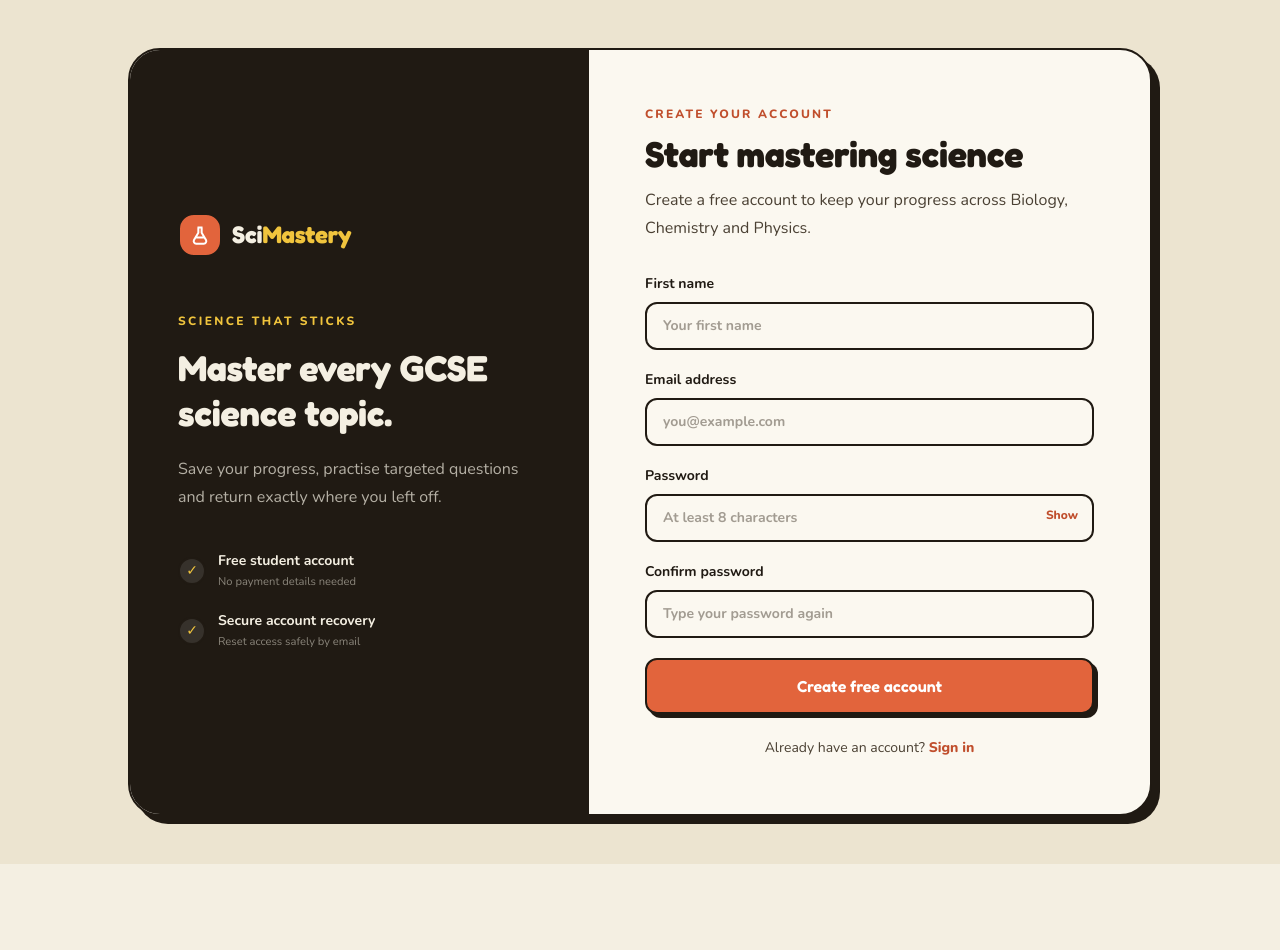
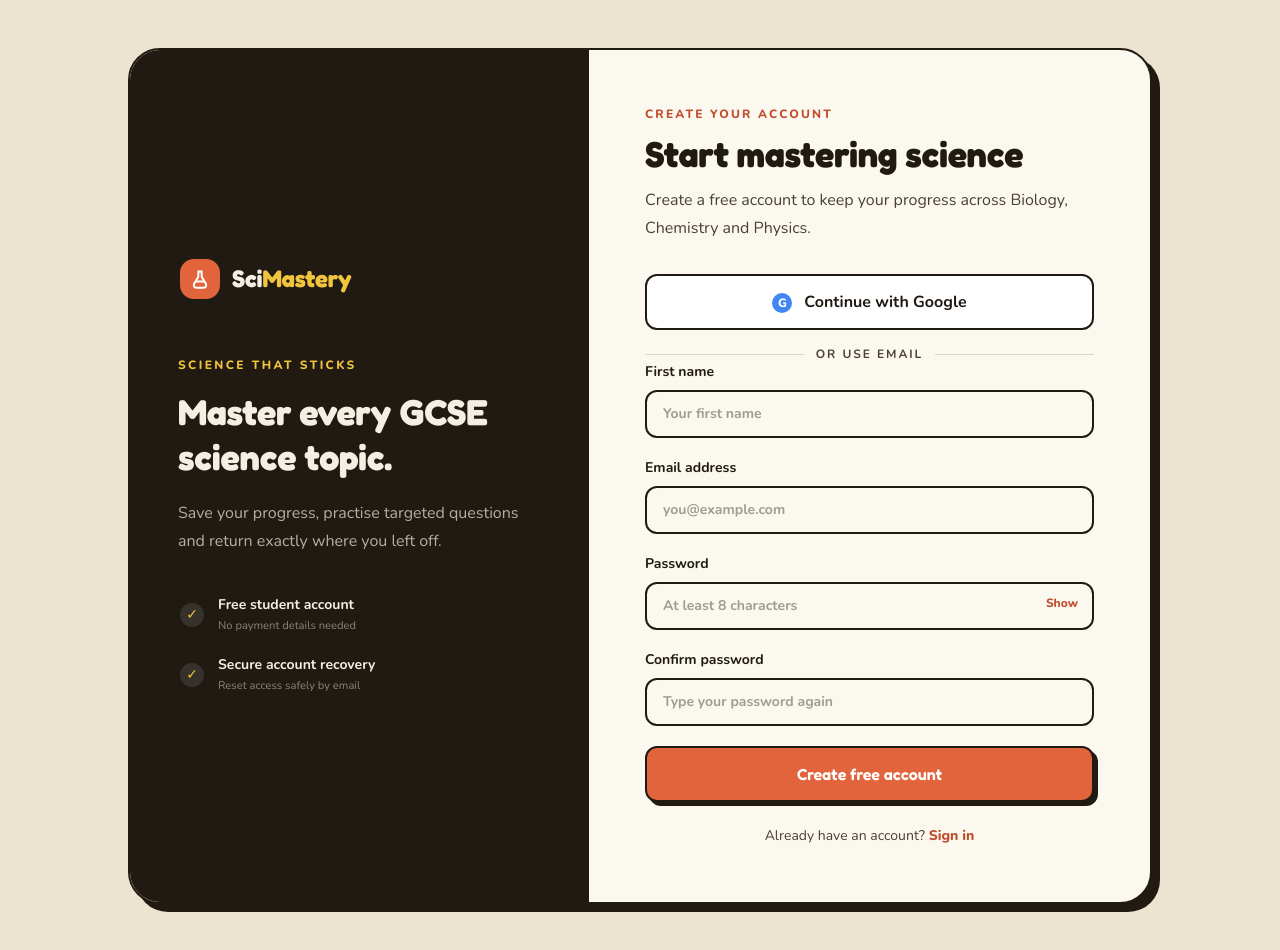
Before and after one commit to marietheresewambele-droid/ScienceMastery, a Next.js app: page /signup in a window 1280 px wide. Before the commit the page ends 864 px from the top, so only its background shows below. Built offline with nearby package versions, Linux system fonts and the light colour scheme.

Commit message:
Add Google sign-in to sign-up

```diff
--- a/src/app/signup/page.tsx
+++ b/src/app/signup/page.tsx
@@ -4,6 +4,7 @@ import Link from "next/link";
 import { useRouter } from "next/navigation";
 import { FormEvent, useState } from "react";
 import { AuthLayout, errorClass, fieldClass, primaryButtonClass } from "@/components/auth/AuthLayout";
+import { GoogleSignInButton } from "@/components/auth/GoogleSignInButton";
 import { getSupabaseBrowserClient } from "@/lib/supabase";
 
 function passwordError(password: string) {
@@ -60,7 +61,7 @@ export default function SignUpPage() {
   }
 
   if (sent) {
-    return <AuthLayout eyebrow="One last step" title="Check your email" description={`We sent a verification link to ${email}. Click it to activate your BrainSoma account.`}>
+    return <AuthLayout eyebrow="One last step" title="Check your email" description={`We sent a verification link to ${email}. Click it to activate your SciMastery account.`}>
       <div className="rounded-2xl border-2 border-ink bg-moss-soft p-5 text-sm leading-6 text-moss-dark">The link may take a minute to arrive. Check your spam or junk folder if you cannot see it.</div>
       {error && <p className={`${errorClass} mt-4`}>{error}</p>}
       <button className={`${primaryButtonClass} mt-5`} disabled={busy} onClick={resend}>{busy ? "Sending…" : "Resend verification email"}</button>
@@ -69,14 +70,18 @@ export default function SignUpPage() {
   }
 
   return <AuthLayout eyebrow="Create your account" title="Start mastering science" description="Create a free account to keep your progress across Biology, Chemistry and Physics.">
+    <div className="space-y-4">
+      <GoogleSignInButton onError={setError} />
+      <div className="flex items-center gap-3 text-xs font-bold uppercase tracking-[.16em] text-ink-soft"><span className="h-px flex-1 bg-ink/15" />or use email<span className="h-px flex-1 bg-ink/15" /></div>
+    </div>
     <form className="space-y-5" onSubmit={submit}>
       <label className="block text-sm font-bold">First name<input className={fieldClass} value={firstName} onChange={(event) => setFirstName(event.target.value)} autoComplete="given-name" placeholder="Your first name" required /></label>
       <label className="block text-sm font-bold">Email address<input className={fieldClass} type="email" value={email} onChange={(event) => setEmail(event.target.value)} autoComplete="email" placeholder="you@example.com" required /></label>
       <label className="block text-sm font-bold">Password<div className="relative"><input className={`${fieldClass} pr-16`} type={showPassword ? "text" : "password"} value={password} onChange={(event) => setPassword(event.target.value)} autoComplete="new-password" placeholder="At least 8 characters" minLength={8} required /><button className="absolute right-4 top-[1.3rem] text-xs font-black text-orange-dark" type="button" onClick={() => setShowPassword((shown) => !shown)}>{showPassword ? "Hide" : "Show"}</button></div></label>
       <label className="block text-sm font-bold">Confirm password<input className={fieldClass} type={showPassword ? "text" : "password"} value={confirmPassword} onChange={(event) => setConfirmPassword(event.target.value)} autoComplete="new-password" placeholder="Type your password again" required /></label>
-      {error && <p className={errorClass} role="alert">{error}</p>}
       <button className={primaryButtonClass} disabled={busy} type="submit">{busy ? "Creating account…" : "Create free account"}</button>
     </form>
+    {error && <p className={`${errorClass} mt-5`} role="alert">{error}</p>}
     <p className="mt-6 text-center text-sm text-ink-soft">Already have an account? <Link className="font-extrabold text-orange-dark" href="/login">Sign in</Link></p>
   </AuthLayout>;
 }
```
